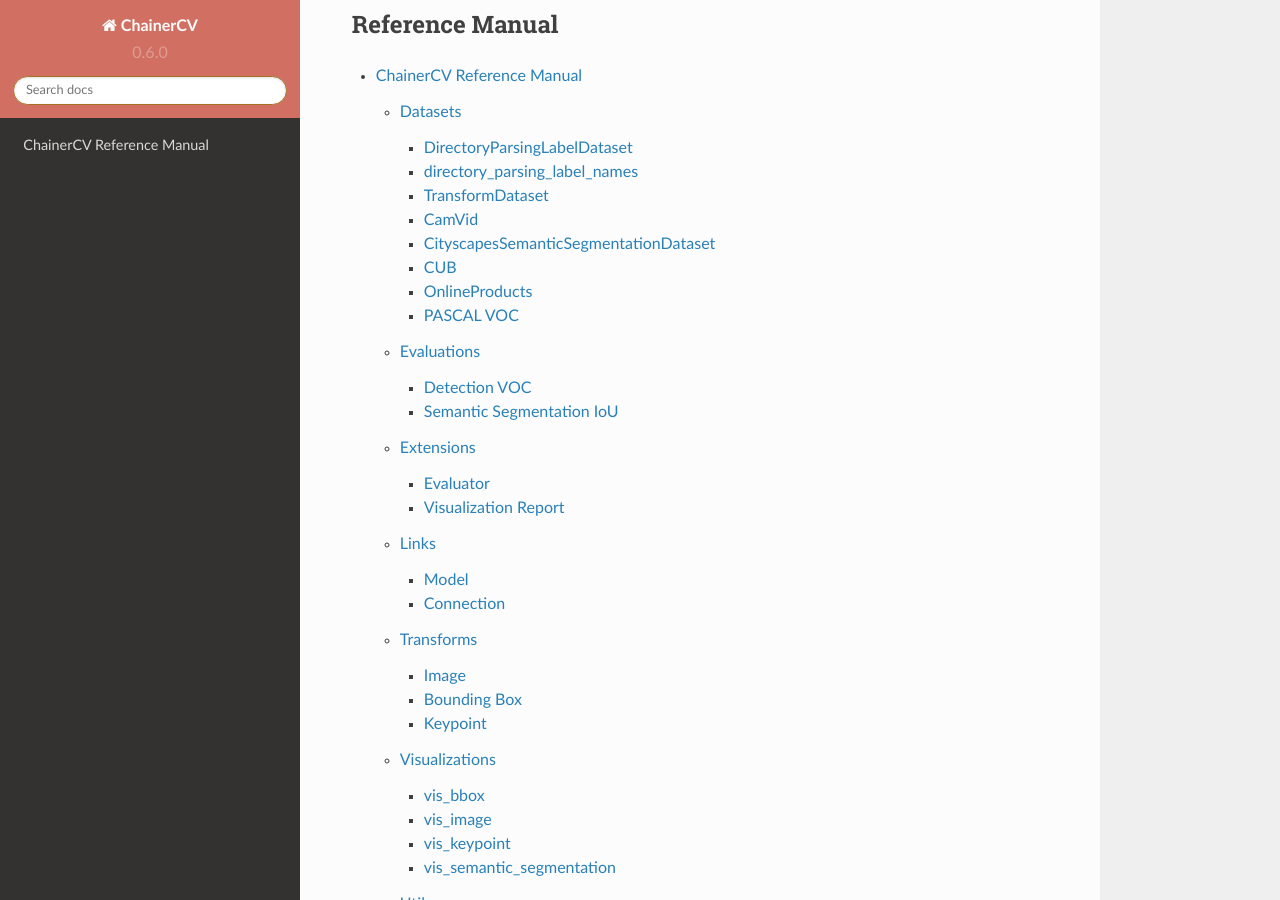
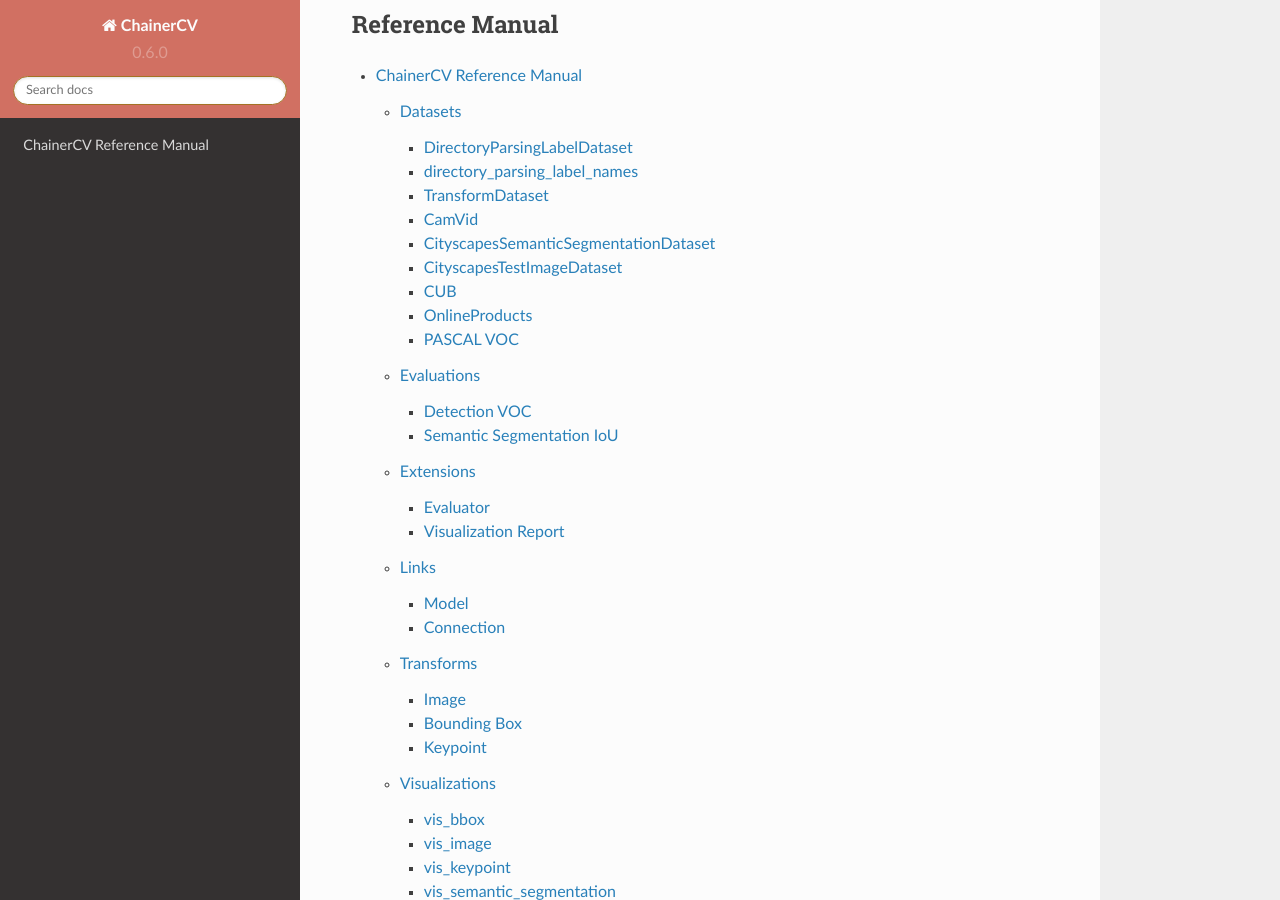
Before and after one commit to chainer/chainercv, a Sphinx documentation site: the page built from docs/source/index.rst, in a window 1280 px wide and 900 px high, scrolled down 905 px. Built offline with Sphinx 7.4.7 and the Read the Docs theme 2.0.0, drawn with Linux system fonts in a browser that asks for light colours.

Commit message:
add to doc

```diff
--- a/docs/source/reference/datasets.rst
+++ b/docs/source/reference/datasets.rst
@@ -29,6 +29,10 @@
 -------------------------------------
 .. autoclass:: CityscapesSemanticSegmentationDataset
 
+CityscapesTestImageDataset
+--------------------------
+.. autoclass:: CityscapesTestImageDataset
+
 CUB
 ---
 
```
